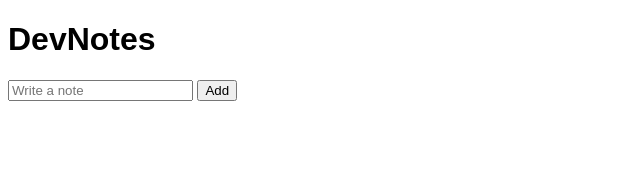
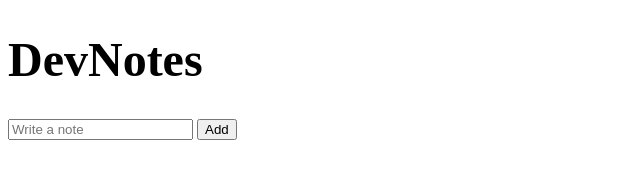
Before and after one commit to MananRoy1/Git-Practice, a plain HTML site: page index.html in a window 1280 px wide. Shown: the whole page, without its empty margins (0-640 px from the left). Drawn offline with Linux system fonts and the light colour scheme.

Commit message:
Increase header font size

```diff
--- a/style.css
+++ b/style.css
@@ -1,3 +1,3 @@
-body {
-  font-family: sans-serif;
+h1 {
+  font-size: 3rem;
 }
```
